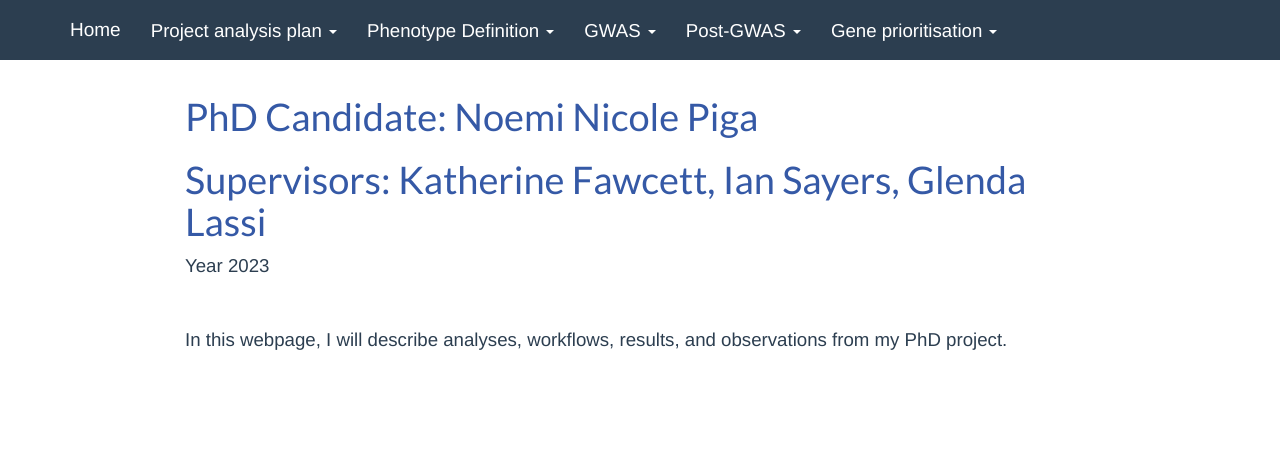
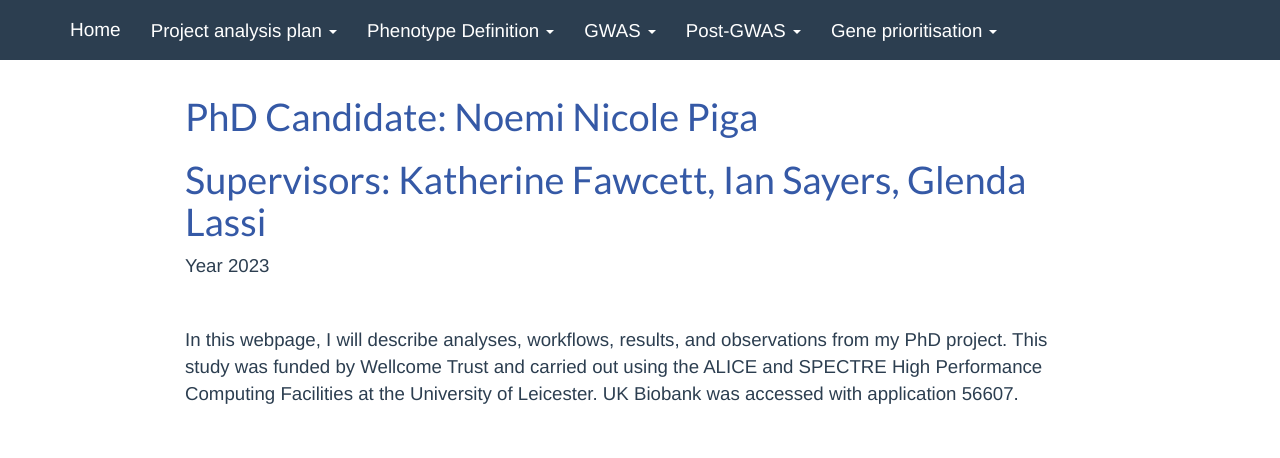
Before and after one commit to legenepi/PhD_webpage, a plain HTML site: page index.html in a window 1280 px wide. Drawn offline with nearby package versions, Linux system fonts and the light colour scheme; some packages are replaced by stand-ins of ours.

Commit message:
updated index with funding

```diff
--- a/index.html
+++ b/index.html
@@ -340,7 +340,9 @@ $(document).ready(function () {
 <p>Year 2023</p>
 
 <p><br></p>
-<p>In this webpage, I will describe analyses, workflows, results, and observations from my PhD project.</p>
+<p>In this webpage, I will describe analyses, workflows, results, and observations from my PhD project.
+This study was funded by Wellcome Trust and carried out using the ALICE and SPECTRE High Performance Computing Facilities at the University of Leicester.
+  UK Biobank was accessed with application 56607.</p>
 <p><br></p>
 
 
```
